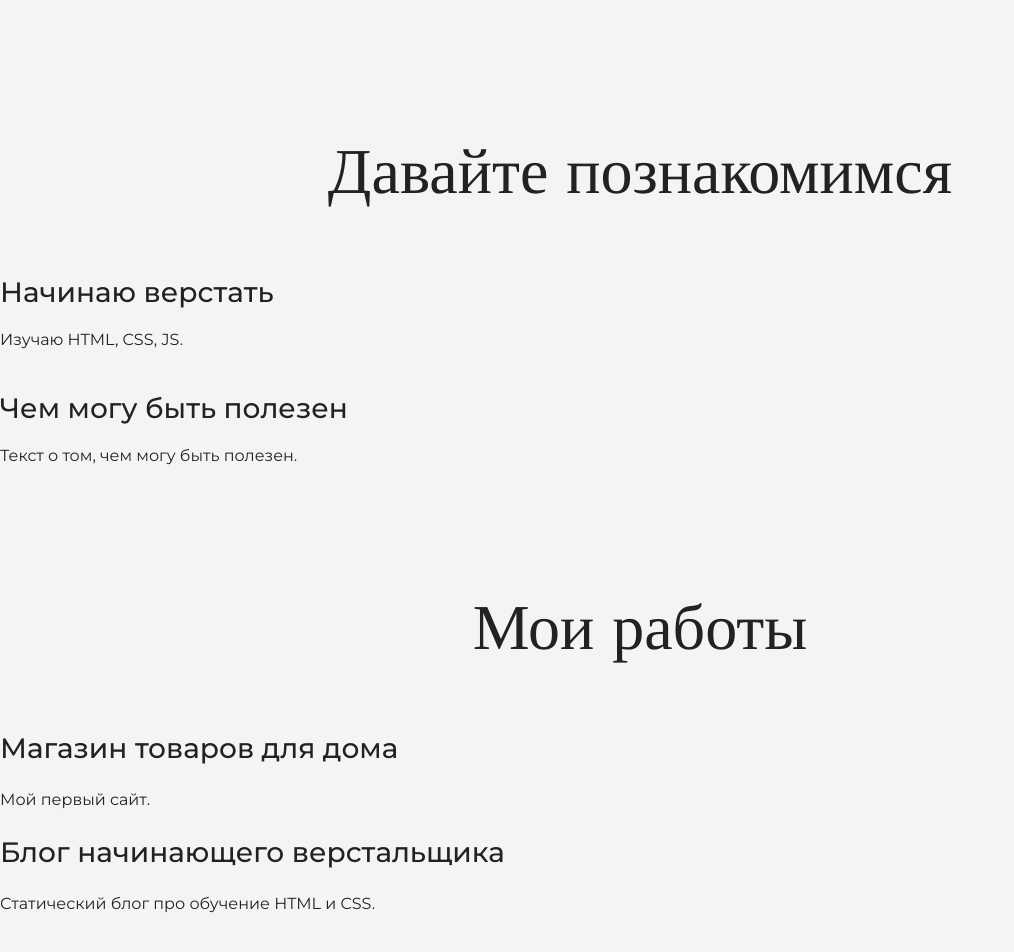
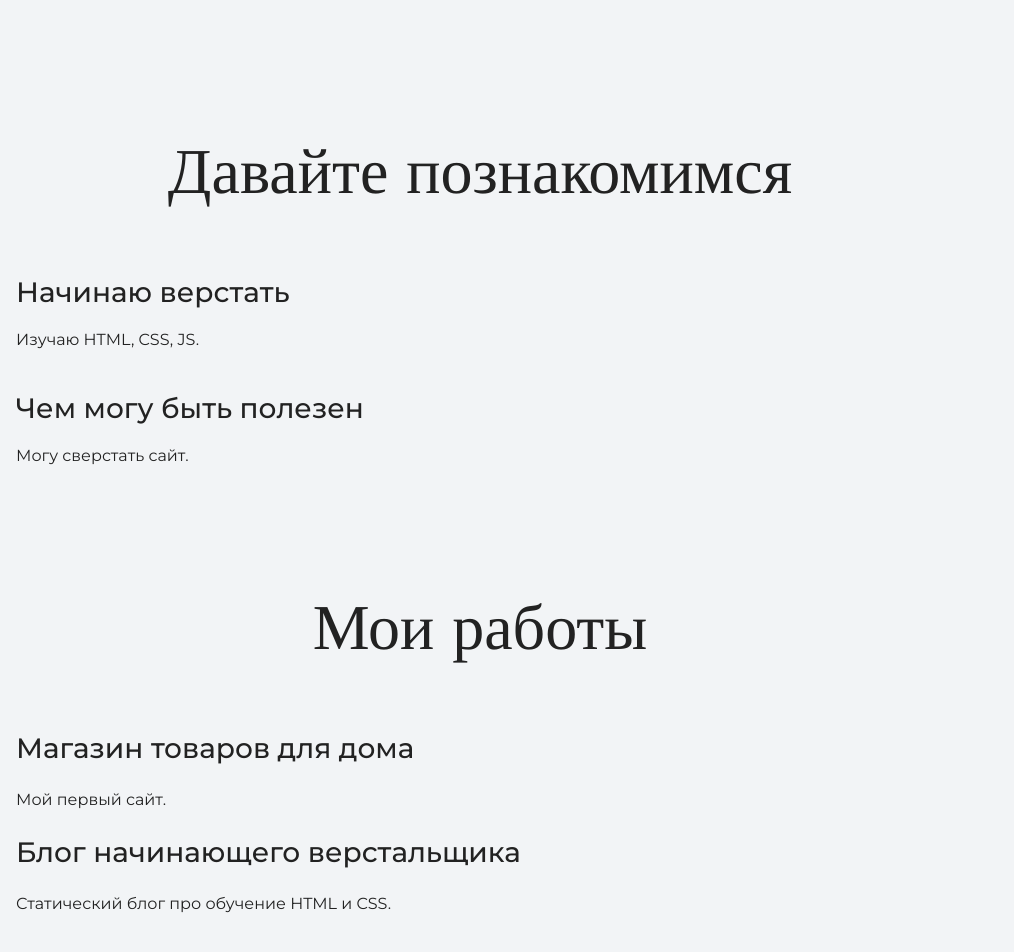
Before and after one commit to btcthirst/my-site, a plain HTML site: page index.html in a window 1280 px wide. Shown: the part 900-1852 px from the top of the page, without its empty margins (0-1014 px from the left). Drawn offline with nearby package versions, Linux system fonts and the light colour scheme.

Commit message:
Add files via upload
change index.html

```diff
--- a/index.html
+++ b/index.html
@@ -16,20 +16,20 @@
 
     </header>
 
-    <section class="hero-image">
+    <section class="hero-image container">
       <h1 class="heading">Слободяник Максим</h1>
       <p>Junior верстальщик</p>
     </section>
 
-    <section class="intro">
+    <section class="intro container">
       <h2 class="subheading">Давайте познакомимся</h2>
       <h3>Начинаю верстать</h3>
       <p>Изучаю HTML, CSS, JS.</p>
       <h3>Чем могу быть полезен</h3>
-      <p>Текст о том, чем могу быть полезен.</p>
+      <p>Могу сверстать сайт.</p>
     </section>
 
-    <section class="portfolio">
+    <section class="portfolio container">
       <h2 class="subheading">Мои работы</h2>
 
       <h3>Магазин товаров для дома</h3>
```
